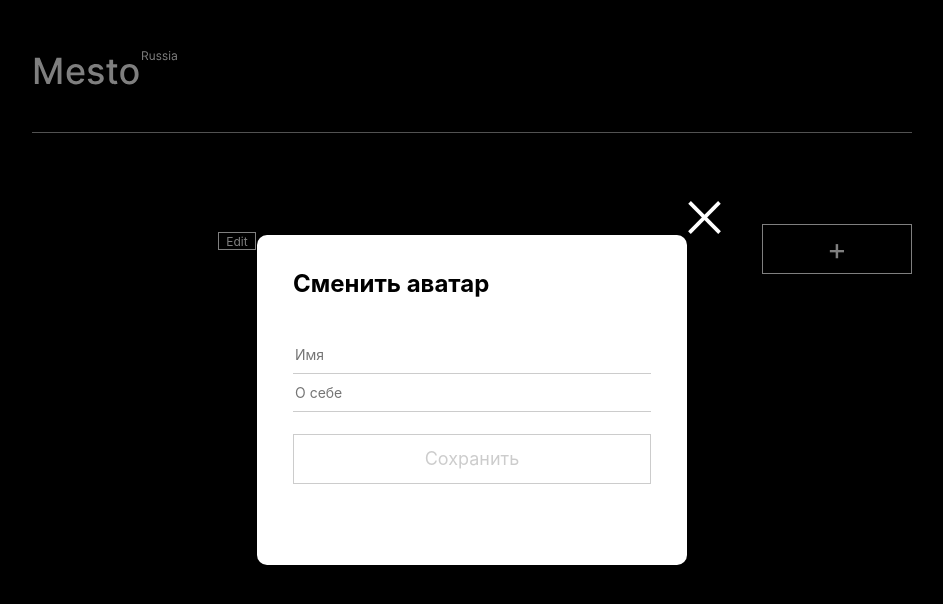
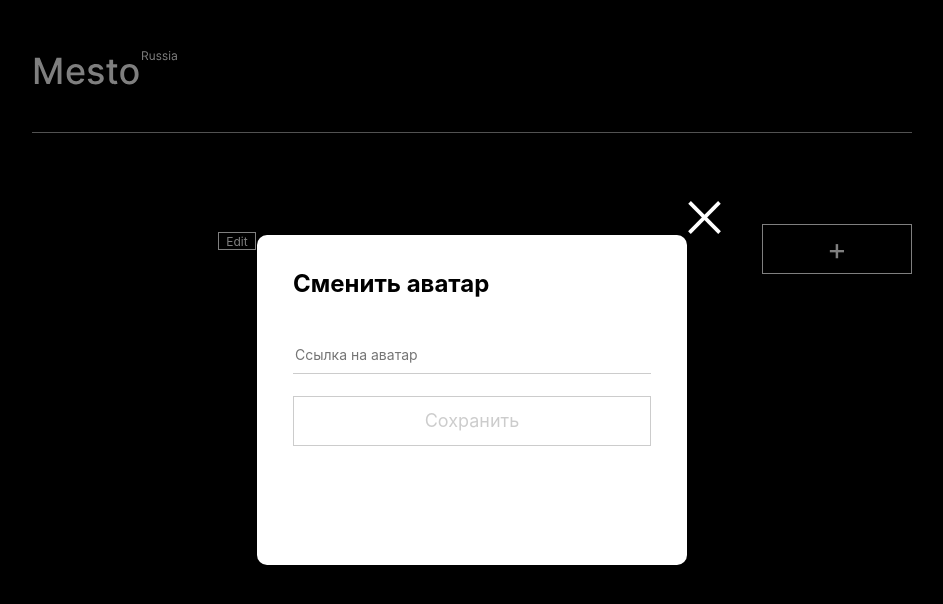
Before and after one commit to VitalyTikhonov/Mesto_React, a React (Create React App) app: page / in a window 1280 px wide. Both pictures are taken after a click on the element 275 px from the left and 283 px from the top of the page. Shown: the top 604 px of the page, without its empty margins (168-1111 px from the left). Built offline with nearby package versions, Linux system fonts and the light colour scheme.

Commit message:
007 Form popup contents change

```diff
--- a/src/components/App.js
+++ b/src/components/App.js
@@ -3,16 +3,13 @@ import Header from './Header';
 import Main from './Main';
 import Popup from './Popup';
 // import Footer from './Footer';
+import { formsMapCongig } from '../configs/constants';
 
 function App() {
   const [isEditProfilePopupOpen, setIsEditProfilePopupOpen] = useState(false);
   const [isEditAvatarPopupOpen, setIsEditAvatarPopupOpen] = useState(false);
   const [isAddCardPopupOpen, setIsAddCardPopupOpen] = useState(false);
-  const [formsMap] = useState({
-    editProfile: { name: 'editProfile', title: 'Редактировать профиль' },
-    changePhoto: { name: 'changePhoto', title: 'Сменить аватар' },
-    newPlace: { name: 'newPlace', title: 'Новое место' }
-  });
+  const [formsMap] = useState(formsMapCongig);
 
   function handlePopupControlClick(event) {
     switch (event.target.id) {
@@ -39,13 +36,25 @@ function App() {
       />
 
       { isEditProfilePopupOpen && (
-        <Popup formConfig={formsMap.editProfile} handlePopupControlClick={handlePopupControlClick} />
+        <Popup
+          formConfig={formsMap.editProfile}
+          formsMap={formsMap}
+          handlePopupControlClick={handlePopupControlClick}
+        />
       )}
       { isEditAvatarPopupOpen && (
-        <Popup formConfig={formsMap.changePhoto} handlePopupControlClick={handlePopupControlClick} />
+        <Popup
+          formConfig={formsMap.changePhoto}
+          formsMap={formsMap}
+          handlePopupControlClick={handlePopupControlClick}
+        />
       )}
       { isAddCardPopupOpen && (
-        <Popup formConfig={formsMap.newPlace} handlePopupControlClick={handlePopupControlClick} />
+        <Popup
+          formConfig={formsMap.newPlace}
+          formsMap={formsMap}
+          handlePopupControlClick={handlePopupControlClick}
+        />
       )}
 
     </div>
--- a/src/components/Popup.js
+++ b/src/components/Popup.js
@@ -1,15 +1,11 @@
-// import React from 'react';
-// import ReactDOM from 'react-dom';
 import PopupForm from './PopupForm';
 // import PopupViewImage from './PopupViewImage';
 import closeImage from '../images/close.svg';
 
 function Popup(props) {
-  const { formConfig, handlePopupControlClick } = props;
+  const { formConfig, handlePopupControlClick, formsMap } = props;
 
   return (
-    // return ReactDOM.render(
-    //   <React.StrictMode>
     <div className="popup popup_is-open" tabIndex={0}>
       <div className="popup__slot">
         <img
@@ -19,11 +15,9 @@ function Popup(props) {
           id={formConfig.name + 'Elem'}
           onClick={handlePopupControlClick}
         />
-        <PopupForm formConfig={formConfig} />
+        <PopupForm formsMap={formsMap} formConfig={formConfig} />
       </div>
     </div>
-    // </React.StrictMode>,
-    // document.querySelector('root')
   )
 }
 
--- a/src/components/PopupForm.js
+++ b/src/components/PopupForm.js
@@ -1,14 +1,29 @@
 function PopupForm(props) {
-  const { name, title } = props.formConfig;
+  const { formsMap, formConfig: { name, title } } = props;
 
   return (
     <div className="popup__content popup__content_type_form">
       <h3 className="popup__title">{title}</h3>
       <form className="popup__form" name={name} noValidate>
-        <input type="text" name="userName" id="user-name" className="popup__input" placeholder="Имя" required minLength={2} maxLength={30} />
-        <span className="popup__error" id="user-name-error" />
-        <input type="text" name="userAbout" id="user-about" className="popup__input" placeholder="О себе" required minLength={2} maxLength={30} />
-        <span className="popup__error" id="user-about-error" />
+        {name === formsMap.editProfile.name &&
+          (<>
+            <input type="text" name="userName" id="user-name" className="popup__input" placeholder="Имя" required minLength={2} maxLength={30} />
+            <span className="popup__error" id="user-name-error" />
+            <input type="text" name="userAbout" id="user-about" className="popup__input" placeholder="О себе" required minLength={2} maxLength={30} />
+            <span className="popup__error" id="user-about-error" />
+          </>)}
+        {name === formsMap.newPlace.name &&
+          (<>
+            <input type="text" name="placeName" id="place-name" className="popup__input" placeholder="Название" required minLength={2} maxLength={30} />
+            <span className="popup__error" id="place-name-error" />
+            <input type="url" name="link" id="place-link" className="popup__input" placeholder="Ссылка на картинку" required />
+            <span className="popup__error" id="place-link-error" />
+          </>)}
+        {name === formsMap.changePhoto.name &&
+          (<>
+            <input type="url" name="avatar" id="avatar" className="popup__input" placeholder="Ссылка на аватар" required />
+            <span className="popup__error" id="avatar-error" />
+          </>)}
         <button type="submit" className="button popup__button" disabled>Сохранить</button>
       </form>
     </div>
--- /dev/null
+++ b/src/configs/constants.js
@@ -0,0 +1,14 @@
+export const formsMapCongig = {
+  editProfile: {
+    name: 'editProfile',
+    title: 'Редактировать профиль',
+  },
+  changePhoto: {
+    name: 'changePhoto',
+    title: 'Сменить аватар',
+  },
+  newPlace: {
+    name: 'newPlace',
+    title: 'Новое место',
+  }
+};
```
Also changed, not shown: 1 other file (tests, documents, lock files or other folders).
